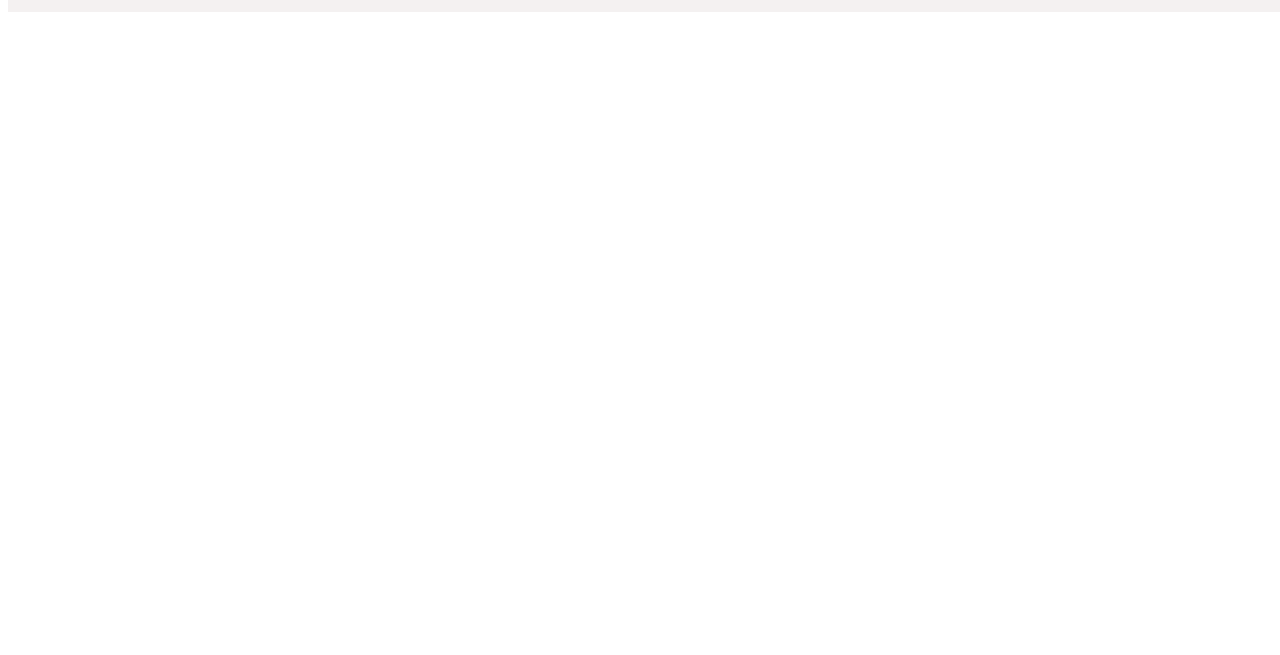
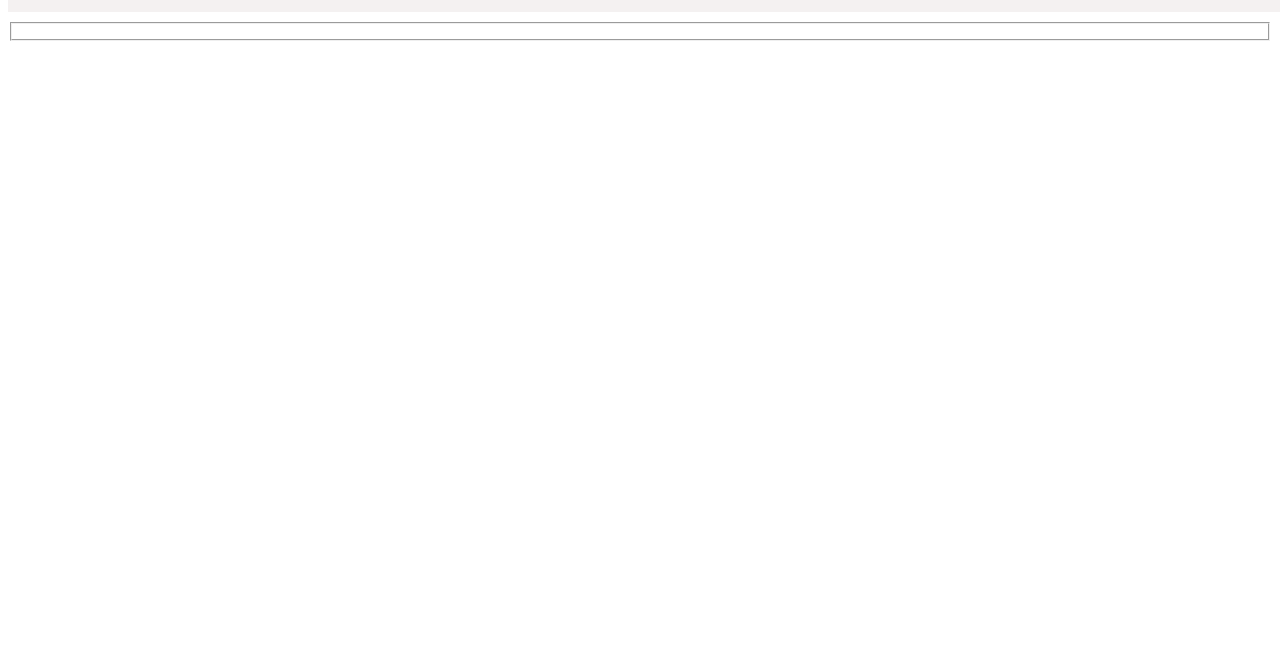
Before and after one commit to Andrin-Kasper/Kasper-Sohn, a plain HTML site: page AyeAyeRB.html in a window 1280 px wide. Shown: the part 145-800 px from the top of the page. Drawn offline with Linux system fonts and the light colour scheme.

Commit message:
Update AyeAyeRB.html

```diff
--- a/AyeAyeRB.html
+++ b/AyeAyeRB.html
@@ -14,5 +14,8 @@
         </a>
     </fieldset>
     </div>
+    <fieldset id="DasGanze">
+
+    </fieldset>
 </body>
 </html>
```
